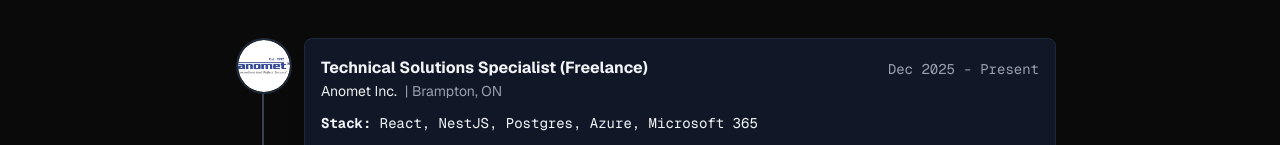
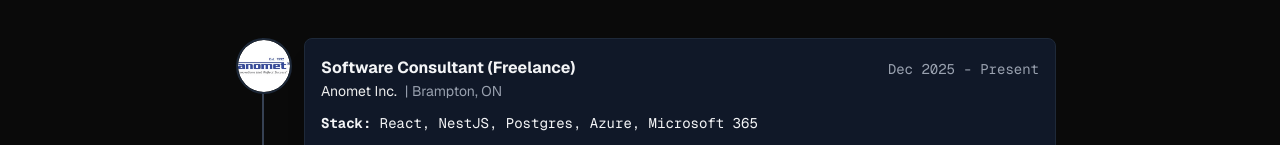
Before and after one commit to justinklein2001/justinklein.ca, a Next.js app in the folder portfolio/: page / in a window 1280 px wide. Shown: the part 613-758 px from the top of the page. Built offline with nearby package versions, Linux system fonts and the light colour scheme.

Commit message:
update title

```diff
--- a/portfolio/data/ExperienceData.ts
+++ b/portfolio/data/ExperienceData.ts
@@ -9,7 +9,7 @@
     icon: MdOutlineWorkOutline,
     events: [
       {
-        title: "Technical Solutions Specialist (Freelance)",
+        title: "Software Consultant (Freelance)",
         subtitle: "Anomet Inc.",
         date: "Dec 2025 - Present",
 
```
